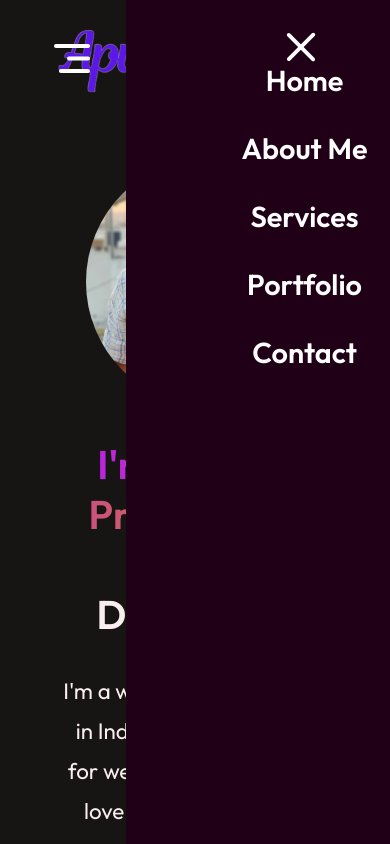
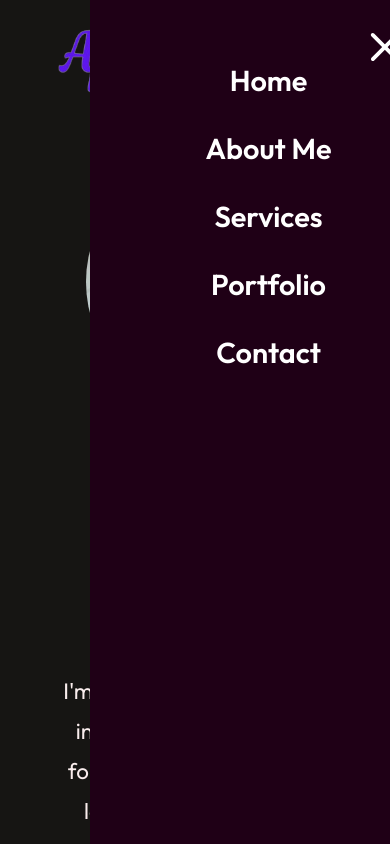
Before and after one commit to PrajapatiApurva/Portfolio-Apurva, a React (Vite) app: page / in a window 390 px wide. Shown: the top 844 px of the page. Built offline with nearby package versions, Linux system fonts and the light colour scheme; no server answers.

Commit message:
Adjusted navbar

```diff
--- a/src/Components/Navbar/Navbar.css
+++ b/src/Components/Navbar/Navbar.css
@@ -72,14 +72,14 @@
   .toggle-icon-open{
     display: block;
     position: fixed;
-    right: 300px;
+    right: 30px;
   }
 
   .toggle-icon-close{
     display: block;
     position: relative;
     top: 32px;
-    left: 12 0px;
+    left: 120px;
     width: 30px;
   }
 
@@ -89,7 +89,7 @@
     align-items: center;
     background-color: #1f0016;
     top: 0;
-    margin-right: -36px;
+    /* left: 420px; */
     height: 100%;
     width: 350px;
     z-index: 999;
```
